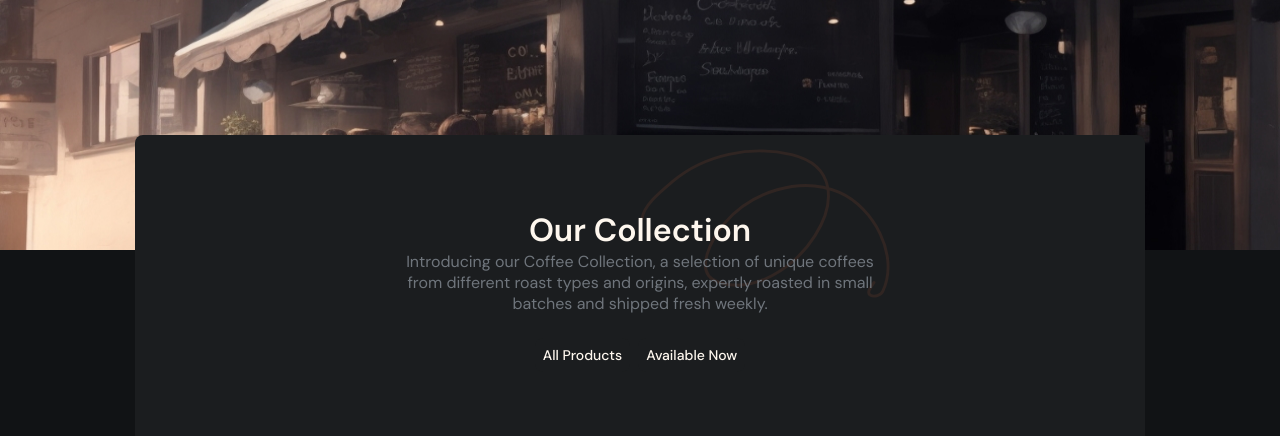
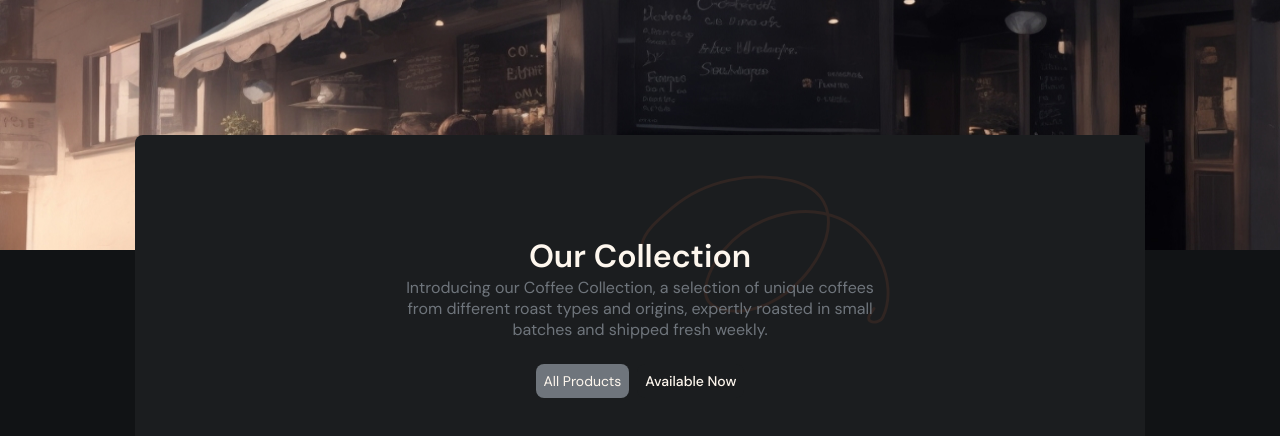
Before and after one commit to CaioDeLimaPires/Listagem-Caf-, a React (Vite) app: page / in a window 1280 px wide. Shown: the top 436 px of the page. Built offline with nearby package versions, Linux system fonts and the light colour scheme; no server answers.

Commit message:
feat: criado contexto global usando zustand e alterada estilizações

```diff
--- a/package.json
+++ b/package.json
@@ -15,7 +15,8 @@
     "react-dom": "^18.2.0",
     "react-query": "^3.39.3",
     "vite-plugin-svgr": "^4.2.0",
-    "vite-tsconfig-paths": "^4.2.2"
+    "vite-tsconfig-paths": "^4.2.2",
+    "zustand": "^4.4.7"
   },
   "devDependencies": {
     "@liuli-util/vite-plugin-env-dts-gen": "^0.3.0",
--- a/src/App.tsx
+++ b/src/App.tsx
@@ -37,7 +37,7 @@ function App() {
         rel="stylesheet"
       />
       <img className="imageBackgrround" src="/bg-cafe.jpg"></img>
-      <div style={{ padding: '135px' }}>
+      <div style={{ padding: '135px',display:"flex" }}>
         <BackgroundDefault>
           <CoffeePresentationBlockWithButtons />
           <TableCoffe />
--- /dev/null
+++ b/src/components/context/ButtonChangeTheViewType/context.ts
@@ -0,0 +1,12 @@
+import { create } from 'zustand';
+
+type Props = {
+  buttomState: ButtonStateProps;
+  alterStateButton: (buttomState:ButtonStateProps) => void;
+};
+type ButtonStateProps = 'AllProducts' | 'AvailableNow'
+
+export const useAlterStateButton = create<Props>((set) => ({
+  buttomState: 'AllProducts',
+  alterStateButton: (status) => set(() => ({buttomState:status}))
+}));
--- a/src/components/pages/InitialPage/components/atoms/PriceCard/style.css
+++ b/src/components/pages/InitialPage/components/atoms/PriceCard/style.css
@@ -6,7 +6,7 @@
   justify-content: center;
   display: flex;
   background: #bee3cc;
-  font-size: 12px;
+  font-size: 10px;
   font-weight: 600;
   color: #111315;
 }
--- a/src/components/pages/InitialPage/components/molecules/CardCoffe/index.tsx
+++ b/src/components/pages/InitialPage/components/molecules/CardCoffe/index.tsx
@@ -1,6 +1,7 @@
 import Card from '@ui/atoms/Card';
 import './style.css';
 import DetailsCoffe from '../DetailsCoffe';
+import { useAlterStateButton } from '../../../../../context/ButtonChangeTheViewType/context';
 
 type Props = {
   data: CoffeDetailsProps[];
@@ -15,8 +16,13 @@ export type CoffeDetailsProps = {
   popular: boolean;
   available: boolean;
 };
+
 const CardCoffe = ({ data }: Props) => {
-  return data.map((item) => (
+  const [buttonState] = useAlterStateButton((state) => [state.buttomState]);
+
+  return data.map((item) =>
+    buttonState === 'AvailableNow' ? (
+      item.available ? (
         <div className="containerCardCoffe" key={item.id}>
           <Card image={item.image} />
           <DetailsCoffe
@@ -27,7 +33,20 @@ const CardCoffe = ({ data }: Props) => {
             avilable={item.available}
           />
         </div>
-  ));
+      ) : null
+    ) : (
+      <div className="containerCardCoffe" key={item.id}>
+        <Card image={item.image} />
+        <DetailsCoffe
+          price={item.price}
+          rating={item.rating}
+          text={item.name}
+          votes={item.votes}
+          avilable={item.available}
+        />
+      </div>
+    )
+  );
 };
 
 export default CardCoffe;
--- a/src/components/pages/InitialPage/components/molecules/CardCoffe/style.css
+++ b/src/components/pages/InitialPage/components/molecules/CardCoffe/style.css
@@ -3,3 +3,11 @@
   flex-direction: column;
   gap: 16px;
 }
+.defaultContainer{
+  display: flex;
+  flex-wrap: wrap;
+  column-gap: 32px;
+  row-gap: 64px;
+  align-items: center;
+  justify-content: center;
+}
--- a/src/components/pages/InitialPage/components/molecules/SelectActions/index.tsx
+++ b/src/components/pages/InitialPage/components/molecules/SelectActions/index.tsx
@@ -1,18 +1,28 @@
 import Button from '@ui/atoms/Button';
-import { useState } from 'react';
 import './style.css';
+import { useAlterStateButton } from '../../../../../context/ButtonChangeTheViewType/context';
 export const SelectActions = () => {
-  const [active, setActive] = useState(false);
+  const [buttonState, alterStateButton] =useAlterStateButton((state)=>[
+    state.buttomState,
+    state.alterStateButton
+  ])
+
+  const setButtonStateEqualsAllProducts=()=>{
+    alterStateButton("AllProducts")
+  }
+  const setButtonStateEqualsAvailableNow=()=>{
+    alterStateButton("AvailableNow")
+  }
   return (
     <div className="containerButton">
       <Button
-        active={active}
-        onClick={() => setActive((prev) => !prev)}
+        active={buttonState==="AllProducts"}
+        onClick={setButtonStateEqualsAllProducts}
         text="All Products"
       />
       <Button
-        active={active}
-        onClick={() => setActive((prev) => !prev)}
+        active={buttonState==="AvailableNow"}
+        onClick={setButtonStateEqualsAvailableNow}
         text="Available Now"
       />
     </div>
--- a/src/components/pages/InitialPage/components/organisms/TableCoffe/style.css
+++ b/src/components/pages/InitialPage/components/organisms/TableCoffe/style.css
@@ -5,5 +5,6 @@
   row-gap: 64px;
   align-items: center;
   width: 100%;
+  margin-right: auto;
   justify-content: center;
 }
--- a/src/components/ui/atoms/BackgroundDefault/style.css
+++ b/src/components/ui/atoms/BackgroundDefault/style.css
@@ -6,22 +6,18 @@
   border-radius: 8px;
   overflow: hidden;
   flex-direction: column;
-  padding: 74px;
-  position: relative;
+  padding: 100px 20px 20px;
+  z-index:2;
   gap: 36px;
 }
-@media only screen and (max-width: 900px) {
+@media only screen and (max-width: 960px) {
   .backgroundDefault {
-    padding: 90px 20px 50px;
+    padding: 100px 20px 50px;
   }
-
-  /* Outros estilos para telas pequenas */
 }
-@media only screen and (max-width: 1024px) {
+@media only screen and (max-width: 1200px) {
   .backgroundDefault {
     width: 95%;
     left: 4%;
   }
-
-  /* Outros estilos para telas pequenas */
 }
```
Also changed, not shown: 2 other files (tests, documents, lock files or other folders). Lines whose indentation alone changed are shown as unchanged.
